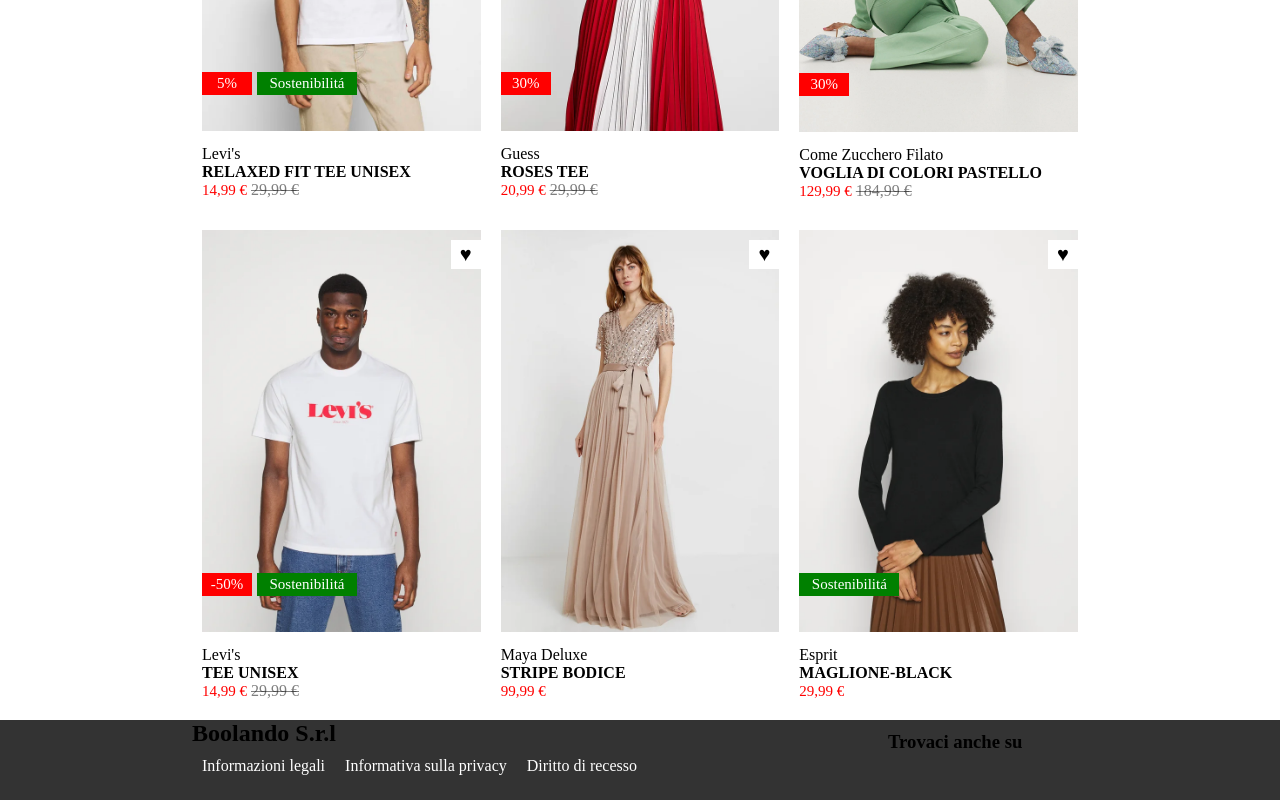
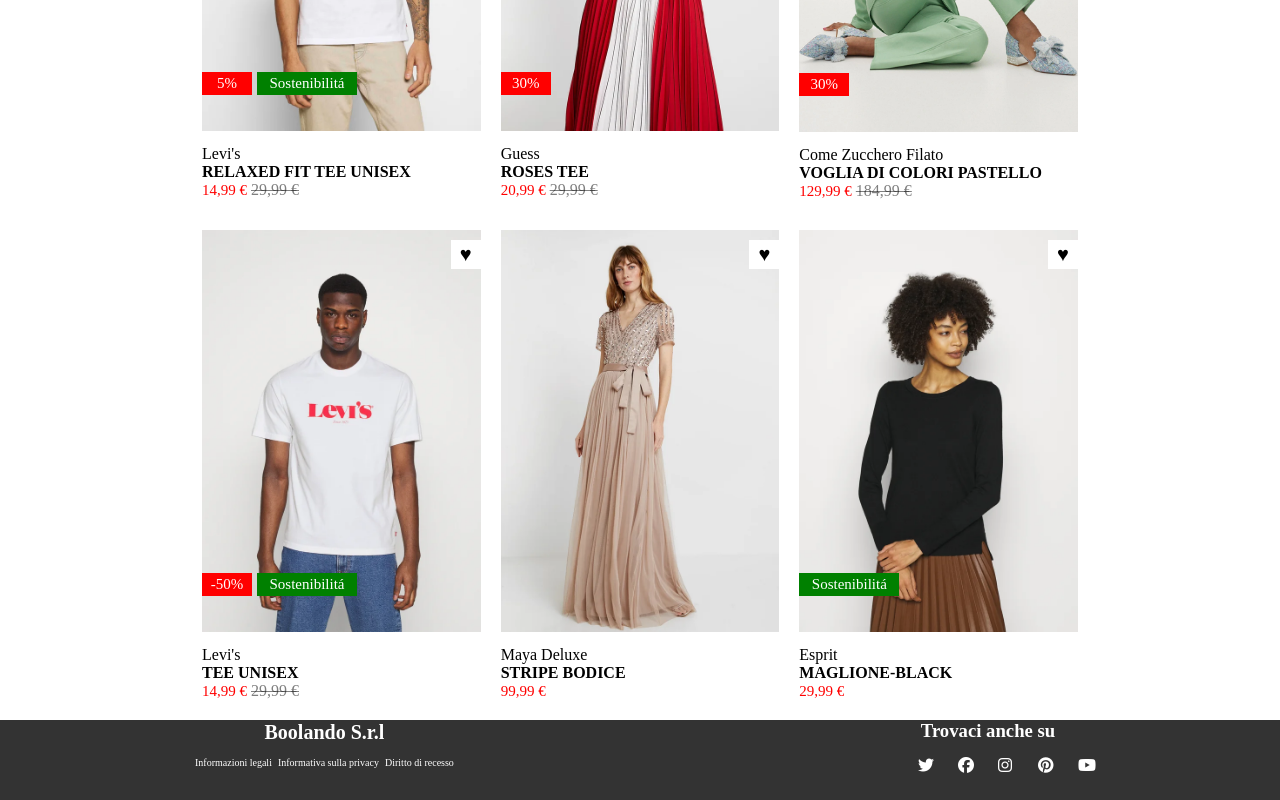
Before and after one commit to Alexbarile/html-css-boolando, a plain HTML site: page index.html in a window 1280 px wide. Shown: the part 361-1161 px from the top of the page. Drawn offline with Linux system fonts and the light colour scheme.

Commit message:
end work

```diff
--- a/css/style.css
+++ b/css/style.css
@@ -180,5 +180,29 @@ footer{
 }
 
 h2{
+   font-size: 20px;
+   margin-bottom: 10px;
+}
 
+.col{
+    color: white;
+    text-align: center;
 }
+
+.li-footer{
+    font-size: 10px;
+    padding: 3px;
+}
+
+.social-media::after{
+    content: "";
+    display: table;
+    clear: both;
+}
+
+i{
+    float: left;
+    width: 10px;
+    margin-top: 15px;
+    padding: 0;
+}
--- a/index.html
+++ b/index.html
@@ -191,24 +191,23 @@
                 <div class="col">
                     <h2>Boolando S.r.l</h2>
                     <ul>
-                        <li>Informazioni legali</li>
-                        <li>Informativa sulla privacy</li>
-                        <li>Diritto di recesso</li>
+                        <li class="li-footer">Informazioni legali</li>
+                        <li class="li-footer">Informativa sulla privacy</li>
+                        <li class="li-footer">Diritto di recesso</li>
                     </ul>
                 </div>
                 <div class="col">
                     <h3>Trovaci anche su</h3>
                     <div class="social-media">
-                        <i></i>
-                        <i></i>
-                        <i></i>
-                        <i></i>
+                        <i class="fa-brands fa-twitter"></i>
+                        <i class="fa-brands fa-facebook"></i>
+                        <i class="fa-brands fa-instagram"></i>
+                        <i class="fa-brands fa-pinterest"></i>
+                        <i class="fa-brands fa-youtube"></i>
                     </div>
                 </div>
             </div>
         </div>
-
-
     </footer>
 </body>
 </html>
```
